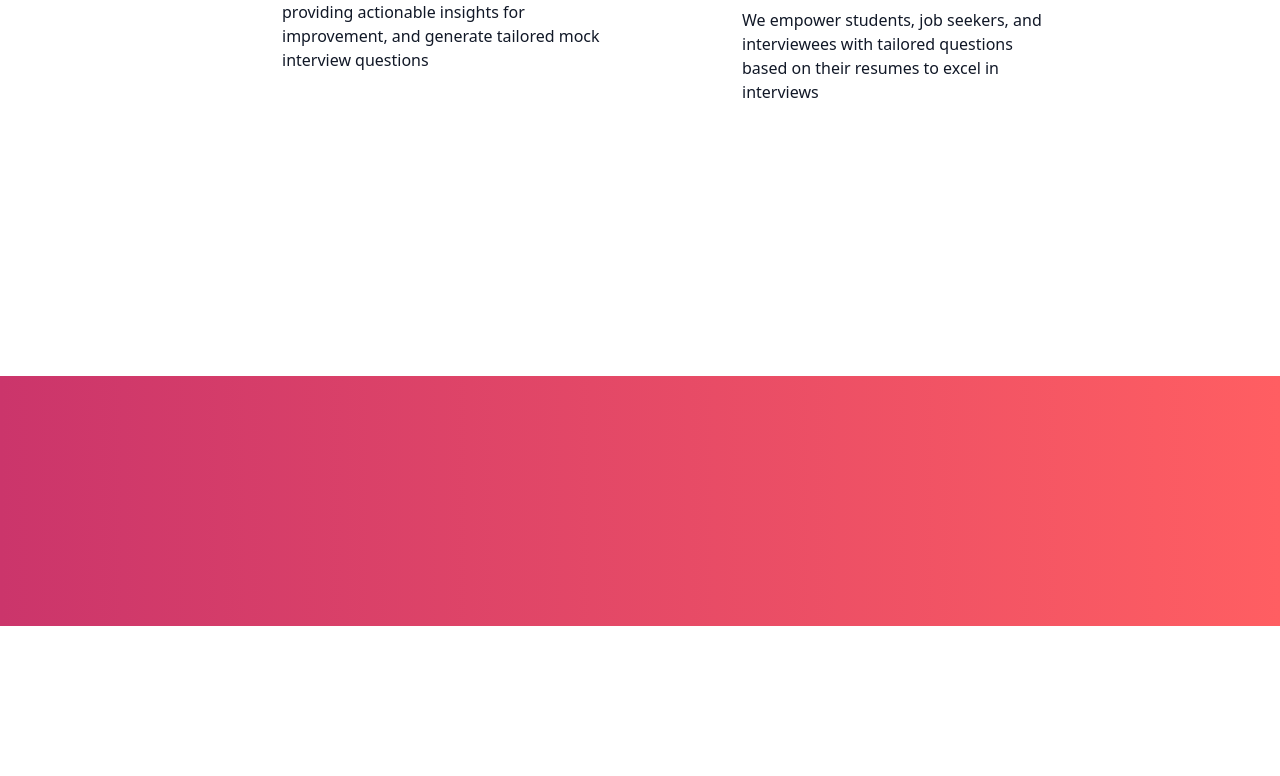
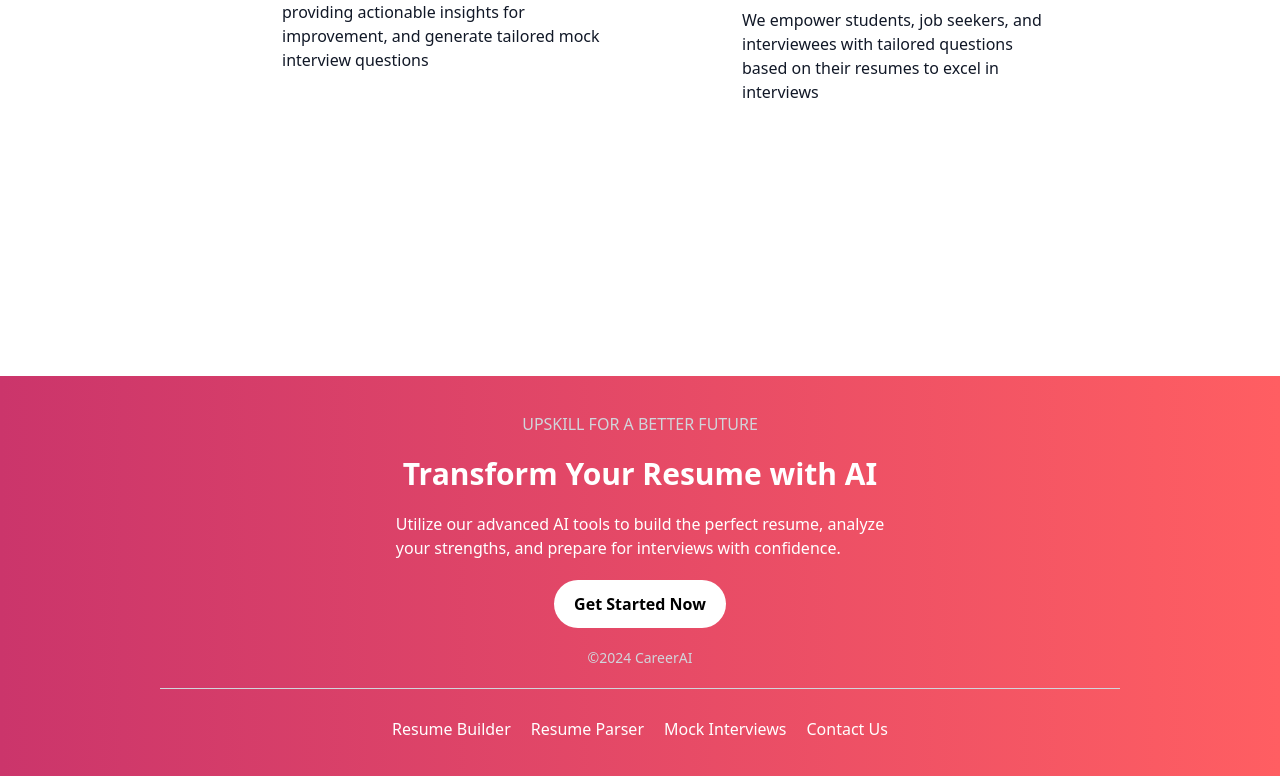
Before and after one commit to Sakhi29/resume-parser-frontend, a Next.js app: page / in a window 1280 px wide. Shown: the part 1430-2206 px from the top of the page. Before the commit the page ends 2056 px from the top, so only its background shows below. Built offline with nearby package versions, Linux system fonts and the light colour scheme.

Commit message:
footer updates

```diff
--- a/src/app/page.tsx
+++ b/src/app/page.tsx
@@ -3,7 +3,7 @@ import { Hero } from "@/components/Hero";
 
 export default function Home() {
   return (
-    <main className="mx-auto max-w-screen-2xl bg-dot px-8 pb-32 text-gray-900 lg:px-124">
+    <main className="mx-auto max-w-screen-2xl bg-dot px-8 text-gray-900 lg:px-124">
       <Hero />
     </main>
   );
--- a/src/components/Footer.tsx
+++ b/src/components/Footer.tsx
@@ -2,9 +2,30 @@ import React from "react";
 
 function Footer() {
   return (
-    <div>
-      <section className="bg-primary w-full h-[250px]">
-
+    <div className="pt-32">
+      <section className="flex flex-col gap-5 justify-center items-center bg-primary w-full h-[400px]">
+        <div className="uppercase text-gray-300">
+          Upskill for a better future
+        </div>
+        <div className="text-3xl font-bold">Transform Your Resume with AI</div>
+        <div className="">
+          Utilize our advanced AI tools to build the perfect resume, analyze{" "}
+          <br />
+          your strengths, and prepare for interviews with confidence.
+        </div>
+        <div>
+          <button className="bg-white text-black font-semibold rounded-full px-5 py-3">
+            Get Started Now
+          </button>
+        </div>
+        <div className="text-gray-300 text-sm">&#169;2024 CareerAI</div>
+        <hr className="w-[75%] border-gray-300 border-1" />
+        <div className="flex flex-row gap-5 mt-2">
+          <div>Resume Builder</div>
+          <div>Resume Parser</div>
+          <div>Mock Interviews</div>
+          <div>Contact Us</div>
+        </div>
       </section>
     </div>
   );
--- a/src/components/Navbar.tsx
+++ b/src/components/Navbar.tsx
@@ -23,7 +23,7 @@ export const NavBar = () => {
             height={40}
             width={40}
           />
-          <div className="ml-2 text-primary font-bold text-2xl">Career AI</div>
+          <div className="ml-2 text-primary font-bold text-2xl">CareerAI</div>
         </Link>
 
         <nav
```
